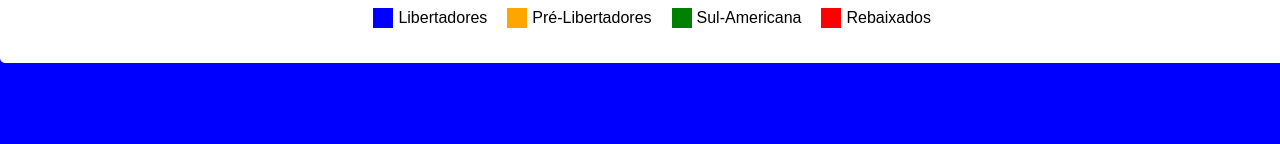
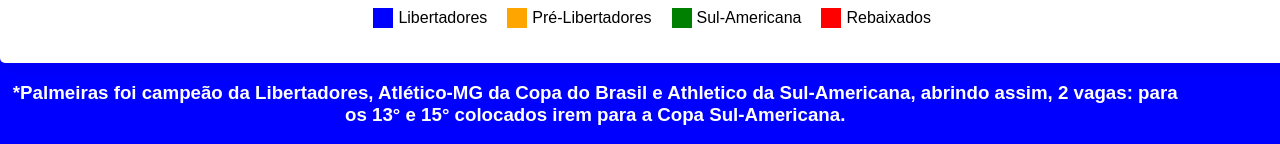
Before and after one commit to zxnuz/Brasileirao, a plain HTML site: page tabela21.html in a window 1280 px wide. Shown: the part 1071-1215 px from the top of the page. Before the commit the page ends 1134 px from the top, so only its background shows below. Drawn offline with Linux system fonts and the light colour scheme.

Commit message:
Update tabela21.html

```diff
--- a/tabela21.html
+++ b/tabela21.html
@@ -304,6 +304,7 @@
         </div>
     </div>
 </div>
+<h3><strong>*Palmeiras foi campeão da Libertadores, Atlético-MG da Copa do Brasil e Athletico da Sul-Americana, abrindo assim, 2 vagas: para os 13° e 15° colocados irem para a Copa Sul-Americana.</strong></h3>
 
 </body>
 </html>
```
